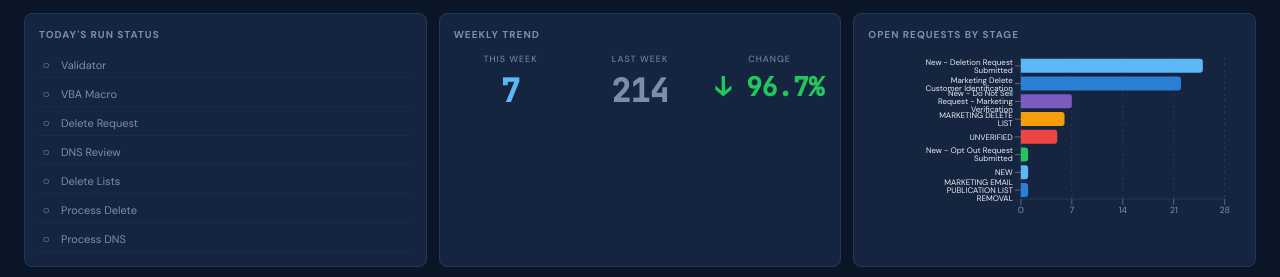
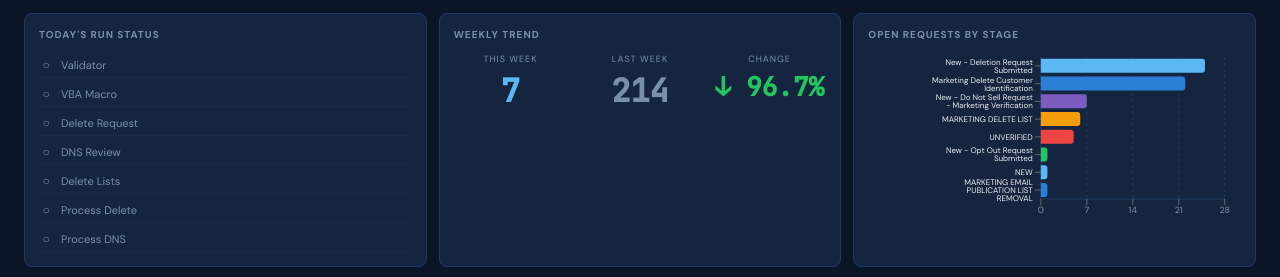
Before and after one commit to ivansomerag/ccpa-dashboard, a plain HTML site: page ccpa-dashboard/index.html in a window 1280 px wide. Shown: the part 180-457 px from the top of the page. Drawn offline with nearby package versions, Linux system fonts and the light colour scheme.

Commit message:
Add files via upload

```diff
--- a/ccpa-dashboard/index.html
+++ b/ccpa-dashboard/index.html
@@ -373,7 +373,7 @@ function OpenByStage({data}) {
     React.createElement(BarChart, {data:rows, layout:"vertical", margin:{left:8,right:16,top:4,bottom:4}},
       React.createElement(CartesianGrid, {strokeDasharray:"3 3", stroke:"#1E3A5F", horizontal:false}),
       React.createElement(XAxis, {type:"number", tick:{fill:"#7A90A8",fontSize:9}, axisLine:{stroke:"#1E3A5F"}}),
-      React.createElement(YAxis, {type:"category", dataKey:"stage", width:145, tick:{fill:"#E8EDF2",fontSize:8}, axisLine:{stroke:"#1E3A5F"}}),
+      React.createElement(YAxis, {type:"category", dataKey:"stage", width:165, tick:{fill:"#E8EDF2",fontSize:8}, axisLine:{stroke:"#1E3A5F"}}),
       React.createElement(Tooltip, {content: React.createElement(ChartTooltip)}),
       React.createElement(Bar, {dataKey:"count", name:"Open", radius:[0,3,3,0]},
         ...rows.map((d,i) => React.createElement(Cell, {key:i, fill:CHART_COLORS[i%CHART_COLORS.length]}))
@@ -404,14 +404,14 @@ function TopStates({data}) {
 
 // ── TOP COUNTRIES ─────────────────────────────────────────────────────────────
 function TopCountries({data}) {
-  const rows = (data || []).sort((a,b) => b.count-a.count).slice(0,15)
-    .map(d => ({...d, country: d.country?.length > 18 ? d.country.slice(0,16)+"…" : d.country}));
+  const rows = (data || []).sort((a,b) => b.count-a.count).slice(0,22)
+    .map(d => ({...d, country: d.country?.length > 18 ? d.country.slice(0,20)+"…" : d.country}));
   if (!rows.length) return React.createElement("div", {className:"no-data"}, "No country data");
   return React.createElement(ResponsiveContainer, {width:"100%", height:240},
     React.createElement(BarChart, {data:rows, layout:"vertical", margin:{left:8,right:16,top:4,bottom:4}},
       React.createElement(CartesianGrid, {strokeDasharray:"3 3", stroke:"#1E3A5F", horizontal:false}),
       React.createElement(XAxis, {type:"number", tick:{fill:"#7A90A8",fontSize:9}, axisLine:{stroke:"#1E3A5F"}}),
-      React.createElement(YAxis, {type:"category", dataKey:"country", width:110, tick:{fill:"#E8EDF2",fontSize:9}, axisLine:{stroke:"#1E3A5F"}}),
+      React.createElement(YAxis, {type:"category", dataKey:"country", width:150, tick:{fill:"#E8EDF2",fontSize:9}, axisLine:{stroke:"#1E3A5F"}}),
       React.createElement(Tooltip, {content: React.createElement(ChartTooltip)}),
       React.createElement(Bar, {dataKey:"count", name:"Requests", radius:[0,3,3,0]},
         ...rows.map((d,i) => React.createElement(Cell, {key:i, fill:CHART_COLORS[i%CHART_COLORS.length]}))
@@ -570,7 +570,7 @@ function Dashboard({data}) {
           React.createElement(BarChart, {data:(data.by_stage||[]).slice(-10), layout:"vertical"},
             React.createElement(CartesianGrid, {strokeDasharray:"3 3", stroke:"#1E3A5F"}),
             React.createElement(XAxis, {type:"number", tickFormatter:v=>v+"%", tick:{fill:"#7A90A8",fontSize:10}}),
-            React.createElement(YAxis, {type:"category", dataKey:"stage", width:145, tick:{fill:"#7A90A8",fontSize:8}}),
+            React.createElement(YAxis, {type:"category", dataKey:"stage", width:165, tick:{fill:"#7A90A8",fontSize:8}}),
             React.createElement(Tooltip, {content: React.createElement(ChartTooltip)}),
             React.createElement(Bar, {dataKey:"pct", name:"%", radius:[0,3,3,0]},
               ...(data.by_stage||[]).slice(-10).map((d,i) =>
```
